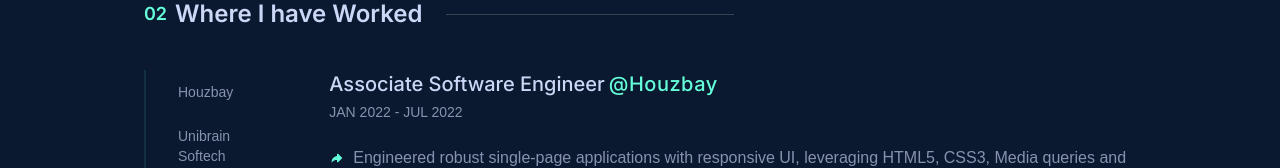
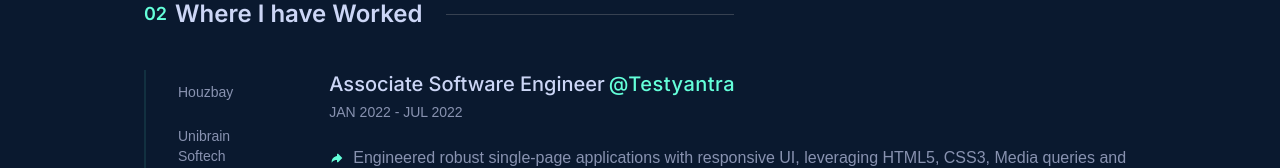
Before and after one commit to lavanyajagannath/portfolio_yt, a Next.js app: page / in a window 1280 px wide. Both pictures are taken after a click on the item "Test Yantra". Shown: the part 190-358 px from the top of the page. Built offline with nearby package versions, Linux system fonts and the light colour scheme.

Commit message:
Update Testyantra.tsx

```diff
--- a/components/works/Testyantra.tsx
+++ b/components/works/Testyantra.tsx
@@ -4,7 +4,7 @@
 const Testyantra = () => {
   return (
     <div className='w-full'>
-        <h3 className='flex gap-1 font-medium text-xl font-titleFont'>Associate Software Engineer<span className='text-textGreen tracking-wide'>@Houzbay</span></h3>
+        <h3 className='flex gap-1 font-medium text-xl font-titleFont'>Associate Software Engineer<span className='text-textGreen tracking-wide'>@Testyantra</span></h3>
         <p className='text-sm mt-1 font-medium text-textDark'>JAN 2022 - JUL 2022</p>
         <ul className='mt-6 flex flex-col gap-3'>
             <li className='text-base flex gap-2 text-textDark'>
```
